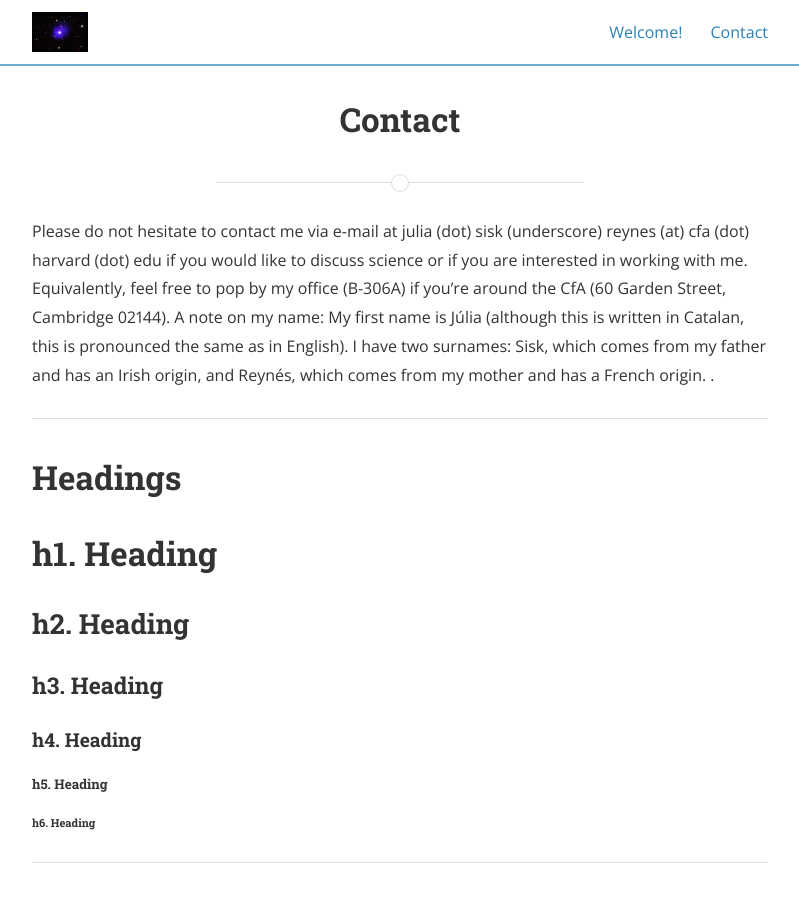
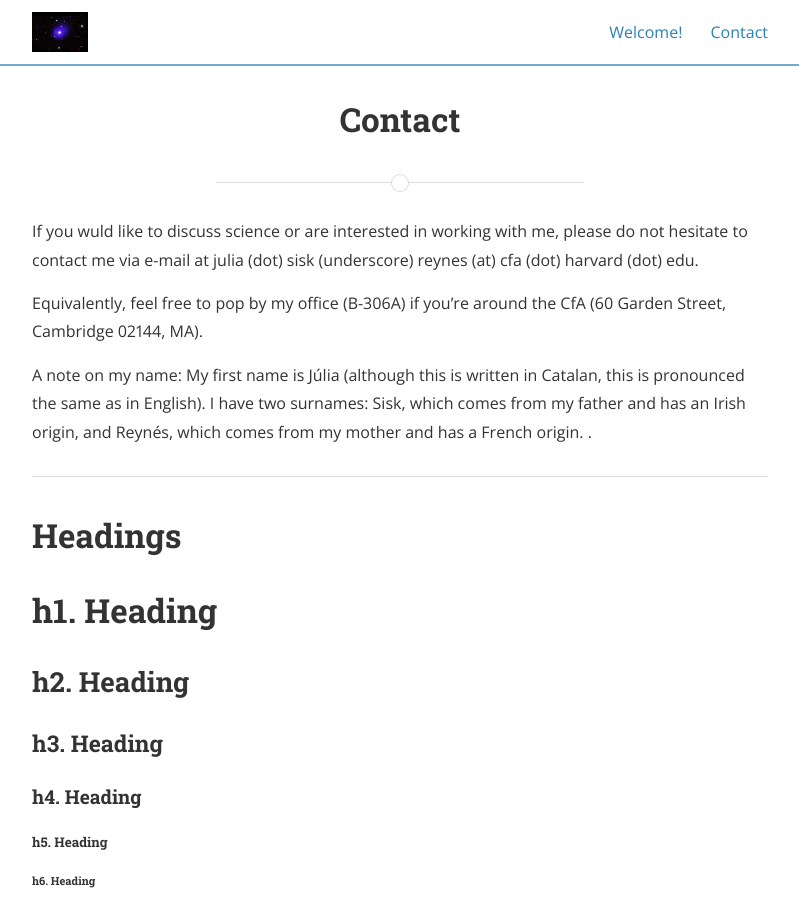
Before and after one commit to jsiskreynes-astro/jsiskreynes-astro.github.io, a Jekyll site: the page built from typography.md, in a window 1280 px wide and 900 px high. Shown: the whole window, without its empty margins (240-1039 px from the left). Built offline with Jekyll 4.4.1, drawn with Linux system fonts in a browser that asks for light colours; nearby versions of some CDN libraries.

Commit message:
updated typography.md

```diff
--- a/typography.md
+++ b/typography.md
@@ -5,11 +5,11 @@ permalink: /typography/
 main_nav: true
 ---
 
-<p>Please do not hesitate to contact me via e-mail at julia (dot) sisk (underscore) reynes (at) cfa (dot) harvard (dot) edu if you would like to discuss science or if you are interested in working with me.
+<p>If you wuld like to discuss science or are interested in working with me, please do not hesitate to contact me via e-mail at julia (dot) sisk (underscore) reynes (at) cfa (dot) harvard (dot) edu.
 
-Equivalently, feel free to pop by my office (B-306A) if you’re around the CfA (60 Garden Street, Cambridge 02144).
+<p> Equivalently, feel free to pop by my office (B-306A) if you’re around the CfA (60 Garden Street, Cambridge 02144, MA).
 
-A note on my name: My first name is Júlia (although this is written in Catalan, this is pronounced the same as in English). I have two surnames: Sisk, which comes from my father and has an Irish origin, and Reynés, which comes from my mother and has a French origin.
+<p> A note on my name: My first name is Júlia (although this is written in Catalan, this is pronounced the same as in English). I have two surnames: Sisk, which comes from my father and has an Irish origin, and Reynés, which comes from my mother and has a French origin.
 
 
 .</p>
```
